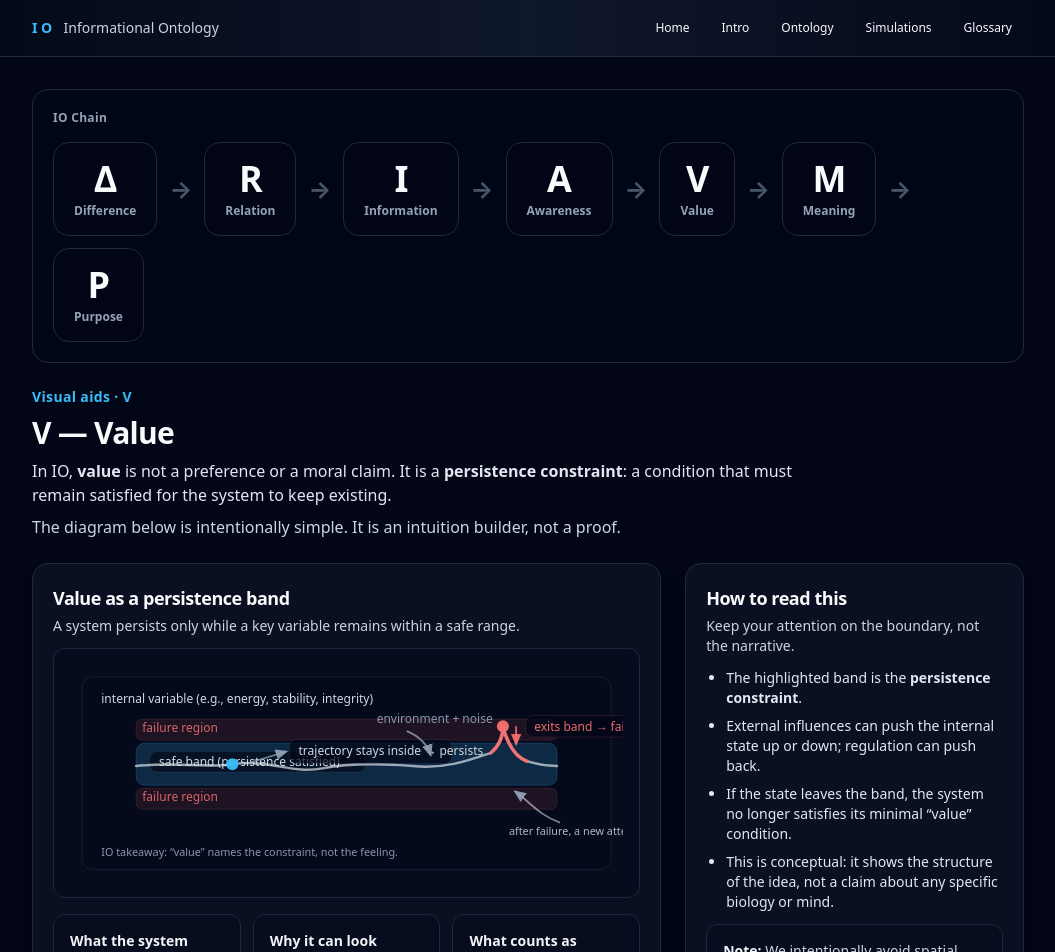
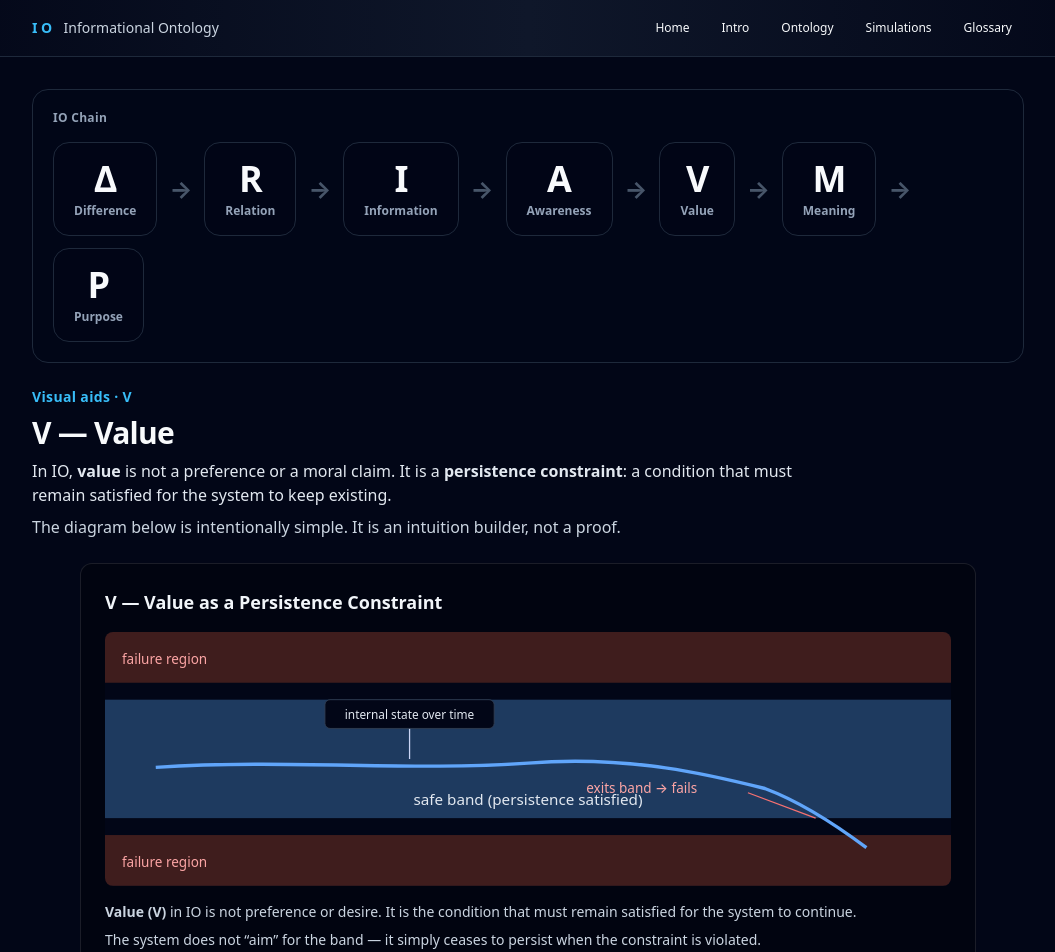
Before and after one commit to MindsEye69/information-ontology-site, a Next.js app: page /simulations/value in a window 1280 px wide. Shown: the top 952 px of the page, without its empty margins (112-1167 px from the left). Built offline with nearby package versions, Linux system fonts and the light colour scheme.

Commit message:
Value Constraint patch

```diff
--- a/components/sims/ValueConstraintDiagram.tsx
+++ b/components/sims/ValueConstraintDiagram.tsx
@@ -1,200 +1,128 @@
-import { Card, CardContent, CardDescription, CardHeader, CardTitle } from "@/components/ui/card";
+"use client";
 
-/**
- * V — Value (IO)
- *
- * Intuition: "Value" is a persistence constraint — a boundary condition that must remain satisfied.
- * This is intentionally NOT an interactive toy: interactivity here tends to invite the wrong intuition
- * (goal-seeking in space). The diagram keeps focus on the boundary.
- */
 export default function ValueConstraintDiagram() {
   return (
-    <div className="grid gap-6 lg:grid-cols-[1.3fr_0.7fr]">
-      <Card className="overflow-hidden">
-        <CardHeader>
-          <CardTitle>Value as a persistence band</CardTitle>
-          <CardDescription>
-            A system persists only while a key variable remains within a safe range.
-          </CardDescription>
-        </CardHeader>
+    <div className="w-full max-w-4xl mx-auto rounded-xl border border-white/10 bg-black/30 p-6">
+      <h3 className="mb-4 text-lg font-semibold text-slate-100">
+        V — Value as a Persistence Constraint
+      </h3>
 
-        <CardContent className="space-y-4">
-          <div className="rounded-xl border border-slate-800 bg-slate-950/40 p-4">
       <svg
-              viewBox="0 0 920 360"
-              className="h-auto w-full"
-              role="img"
-              aria-label="A diagram showing an internal value moving within a safe band; leaving the band triggers failure and reset."
+        viewBox="0 0 1000 300"
+        className="w-full h-auto rounded-lg bg-slate-950"
+        aria-label="Value as persistence constraint diagram"
       >
-              {/* Frame */}
-              <rect x="20" y="20" width="880" height="320" rx="18" fill="rgba(2,6,23,0.35)" stroke="rgba(148,163,184,0.22)" />
+        {/* Failure regions */}
+        <rect x="0" y="0" width="1000" height="60" fill="#3f1d1d" />
+        <rect x="0" y="240" width="1000" height="60" fill="#3f1d1d" />
 
-              {/* Axis label */}
-              <text x="52" y="64" fill="rgba(226,232,240,0.92)" fontSize="20" fontFamily="ui-sans-serif, system-ui">
-                internal variable (e.g., energy, stability, integrity)
-              </text>
+        {/* Safe band */}
+        <rect x="0" y="80" width="1000" height="140" fill="#1e3a5f" />
 
-              {/* Band */}
-              <rect x="110" y="130" width="700" height="70" rx="14" fill="rgba(56,189,248,0.18)" stroke="rgba(56,189,248,0.35)" />
-
-              {/* Label the band from the inside (legible at a glance) */}
-              <rect x="132" y="144" width="360" height="34" rx="12" fill="rgba(2,6,23,0.62)" stroke="rgba(148,163,184,0.18)" />
-              <text x="148" y="168" fill="rgba(226,232,240,0.94)" fontSize="20" fontFamily="ui-sans-serif, system-ui">
+        {/* Safe band label (bottom of band) */}
+        <text
+          x="500"
+          y="205"
+          textAnchor="middle"
+          className="fill-slate-200 text-[18px] font-medium"
+        >
           safe band (persistence satisfied)
         </text>
 
-              {/* Dangerous zones */}
-              <rect x="110" y="90" width="700" height="35" rx="10" fill="rgba(248,113,113,0.10)" stroke="rgba(248,113,113,0.22)" />
-              <rect x="110" y="205" width="700" height="35" rx="10" fill="rgba(248,113,113,0.10)" stroke="rgba(248,113,113,0.22)" />
-              <text x="120" y="112" fill="rgba(248,113,113,0.85)" fontSize="20" fontFamily="ui-sans-serif, system-ui">
-                failure region
-              </text>
-              <text x="120" y="227" fill="rgba(248,113,113,0.85)" fontSize="20" fontFamily="ui-sans-serif, system-ui">
+        {/* Failure labels */}
+        <text
+          x="20"
+          y="38"
+          className="fill-red-300 text-[16px] font-medium"
+        >
           failure region
         </text>
 
-              {/* Example trace */}
-              {/* Example trajectory: mostly within the band, then a clear boundary-crossing event */}
+        <text
+          x="20"
+          y="278"
+          className="fill-red-300 text-[16px] font-medium"
+        >
+          failure region
+        </text>
+
+        {/* Internal state trajectory */}
         <path
-                d="M 110 168
-                   C 180 160, 220 172, 270 165
-                   C 330 156, 370 182, 420 172
-                   C 470 162, 520 164, 570 168
-                   C 625 174, 670 156, 700 146
-                   C 715 134, 720 118, 720 102
-                   C 720 102, 730 150, 760 160
-                   C 785 168, 800 168, 810 168"
+          d="
+            M 60 160
+            C 220 150, 360 165, 500 155
+            C 620 145, 720 170, 780 185
+            C 820 200, 860 225, 900 255
+          "
           fill="none"
-                stroke="rgba(226,232,240,0.68)"
+          stroke="#60a5fa"
           strokeWidth="4"
-                strokeLinecap="round"
         />
 
-              {/* Make the band violation visually unambiguous by coloring the excursion */}
+        {/* Red excursion segment */}
         <path
-                d="M 700 146
-                   C 715 134, 720 118, 720 102
-                   C 720 102, 730 150, 760 160"
+          d="M 820 200 C 860 225, 900 255"
           fill="none"
-                stroke="rgba(248,113,113,0.9)"
-                strokeWidth="6"
-                strokeLinecap="round"
+          stroke="#f87171"
+          strokeWidth="4"
         />
 
-              {/* Marker (inside band) */}
-              <circle cx="270" cy="165" r="10" fill="rgba(56,189,248,0.95)" />
-
-              {/* Callout label (avoid placing text on top of the trace) */}
-              <path d="M 300 162 L 360 144" fill="none" stroke="rgba(148,163,184,0.7)" strokeWidth="3" markerEnd="url(#arrow)" />
-              <rect x="365" y="124" width="270" height="40" rx="12" fill="rgba(2,6,23,0.72)" stroke="rgba(148,163,184,0.18)" />
-              <text x="380" y="150" fill="rgba(226,232,240,0.92)" fontSize="20" fontFamily="ui-sans-serif, system-ui">
-                trajectory stays inside → persists
+        {/* Trajectory callout */}
+        <line
+          x1="360"
+          y1="150"
+          x2="360"
+          y2="110"
+          stroke="#cbd5f5"
+          strokeWidth="1.5"
+        />
+        <rect
+          x="260"
+          y="80"
+          width="200"
+          height="34"
+          rx="6"
+          fill="#020617"
+          stroke="#334155"
+        />
+        <text
+          x="360"
+          y="103"
+          textAnchor="middle"
+          className="fill-slate-200 text-[14px]"
+        >
+          internal state over time
         </text>
 
-              {/* Disturbance arrow */}
-              <defs>
-                <marker id="arrow" markerWidth="10" markerHeight="10" refX="6" refY="3" orient="auto">
-                  <path d="M0,0 L0,6 L7,3 z" fill="rgba(148,163,184,0.9)" />
-                </marker>
-                <marker id="arrowRed" markerWidth="10" markerHeight="10" refX="6" refY="3" orient="auto">
-                  <path d="M0,0 L0,6 L7,3 z" fill="rgba(248,113,113,0.9)" />
-                </marker>
-              </defs>
-
-              <path
-                d="M 560 110 C 585 120, 595 135, 600 150"
-                fill="none"
-                stroke="rgba(148,163,184,0.8)"
-                strokeWidth="3"
-                markerEnd="url(#arrow)"
+        {/* Exit band annotation */}
+        <line
+          x1="840"
+          y1="220"
+          x2="760"
+          y2="190"
+          stroke="#f87171"
+          strokeWidth="1.5"
         />
-              <text x="510" y="96" fill="rgba(148,163,184,0.92)" fontSize="20" fontFamily="ui-sans-serif, system-ui">
-                environment + noise
-              </text>
-
-              {/* Boundary crossing example */}
-              <circle cx="720" cy="102" r="10" fill="rgba(248,113,113,0.95)" />
-              <path
-                d="M 742 102 L 742 132"
-                fill="none"
-                stroke="rgba(248,113,113,0.9)"
-                strokeWidth="3"
-                markerEnd="url(#arrowRed)"
-              />
-              <rect x="758" y="84" width="170" height="36" rx="12" fill="rgba(2,6,23,0.72)" stroke="rgba(248,113,113,0.24)" />
-              <text x="772" y="109" fill="rgba(248,113,113,0.94)" fontSize="20" fontFamily="ui-sans-serif, system-ui">
+        <text
+          x="700"
+          y="190"
+          textAnchor="end"
+          className="fill-red-300 text-[16px] font-medium"
+        >
           exits band → fails
         </text>
+      </svg>
 
-              {/* Reset arrow back into band */}
-              <path
-                d="M 815 262 C 780 250, 765 228, 740 210"
-                fill="none"
-                stroke="rgba(226,232,240,0.55)"
-                strokeWidth="3"
-                markerEnd="url(#arrow)"
-              />
-              <text x="730" y="282" fill="rgba(226,232,240,0.78)" fontSize="18" fontFamily="ui-sans-serif, system-ui">
-                after failure, a new attempt may start
-              </text>
-
-              {/* Caption */}
-              <text x="52" y="318" fill="rgba(148,163,184,0.92)" fontSize="18" fontFamily="ui-sans-serif, system-ui">
-                IO takeaway: “value” names the constraint, not the feeling.
-              </text>
-            </svg>
-          </div>
-
-          <div className="grid gap-3 md:grid-cols-3">
-            <div className="rounded-xl border border-slate-800 bg-slate-950/35 p-4">
-              <div className="text-sm font-semibold text-slate-100">What the system “cares about”</div>
-              <p className="mt-2 text-sm text-slate-300">
-                Only whether the variable is inside the band. Not the path, not the location, not the story.
+      <div className="mt-4 text-sm text-slate-300 space-y-2">
+        <p>
+          <strong>Value (V)</strong> in IO is not preference or desire. It is the
+          condition that must remain satisfied for the system to continue.
         </p>
-            </div>
-            <div className="rounded-xl border border-slate-800 bg-slate-950/35 p-4">
-              <div className="text-sm font-semibold text-slate-100">Why it can look “purposeful”</div>
-              <p className="mt-2 text-sm text-slate-300">
-                Feedback and regulation can mimic goals — but the primitive is still just persistence.
-              </p>
-            </div>
-            <div className="rounded-xl border border-slate-800 bg-slate-950/35 p-4">
-              <div className="text-sm font-semibold text-slate-100">What counts as failure</div>
-              <p className="mt-2 text-sm text-slate-300">
-                Crossing the boundary. The exact consequence depends on the model: reset, collapse, decay, etc.
+        <p>
+          The system does not “aim” for the band — it simply ceases to persist
+          when the constraint is violated.
         </p>
       </div>
     </div>
-        </CardContent>
-      </Card>
-
-      <Card>
-        <CardHeader>
-          <CardTitle>How to read this</CardTitle>
-          <CardDescription>Keep your attention on the boundary, not the narrative.</CardDescription>
-        </CardHeader>
-        <CardContent className="space-y-3">
-          <ul className="list-disc space-y-2 pl-5 text-sm text-slate-200">
-            <li>
-              The highlighted band is the <span className="font-semibold">persistence constraint</span>.
-            </li>
-            <li>
-              External influences can push the internal state up or down; regulation can push back.
-            </li>
-            <li>
-              If the state leaves the band, the system no longer satisfies its minimal “value” condition.
-            </li>
-            <li>
-              This is conceptual: it shows the structure of the idea, not a claim about any specific biology or mind.
-            </li>
-          </ul>
-
-          <div className="rounded-xl border border-slate-800 bg-slate-950/35 p-4 text-sm text-slate-300">
-            <span className="font-semibold text-slate-100">Note:</span> We intentionally avoid spatial “agent movement”
-            metaphors here. For V, those metaphors often imply preferences or goals, which is not what IO is claiming.
-          </div>
-        </CardContent>
-      </Card>
-    </div>
   );
 }
```
Lines whose indentation alone changed are shown as unchanged.
